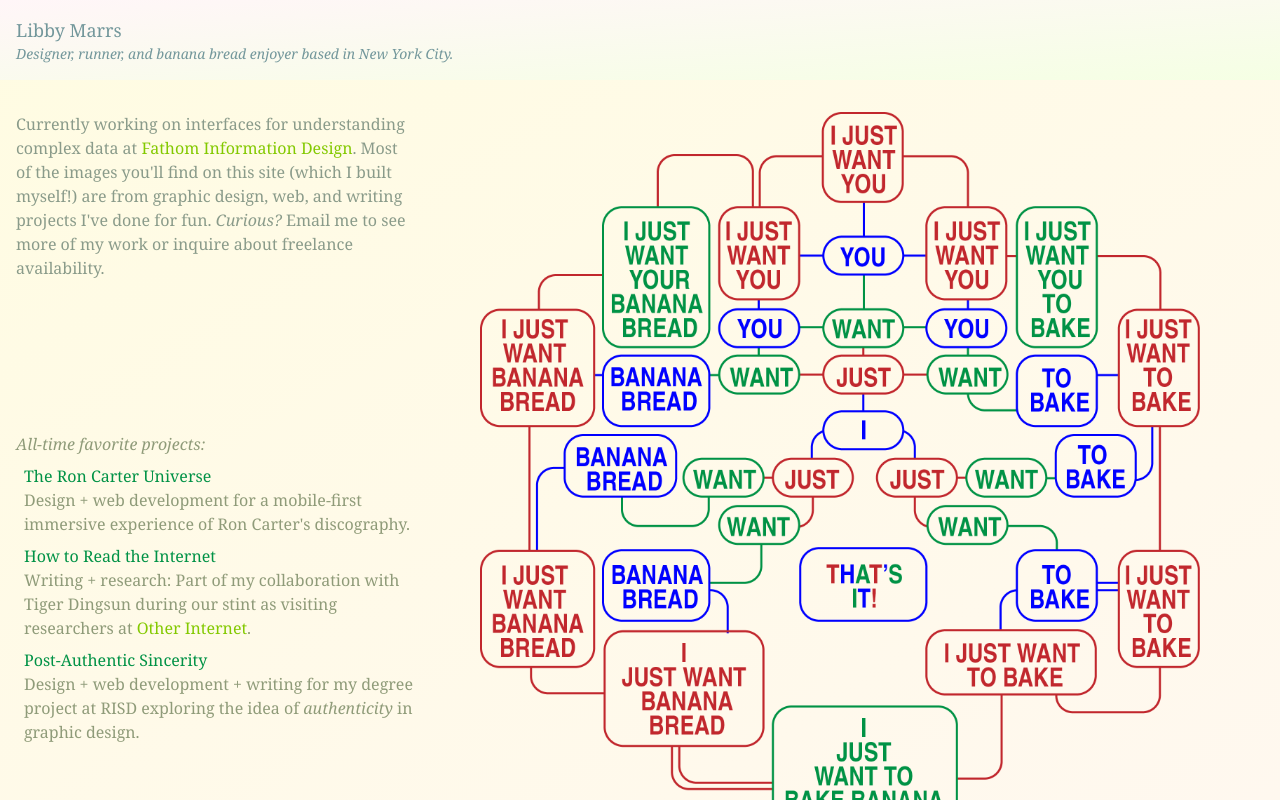
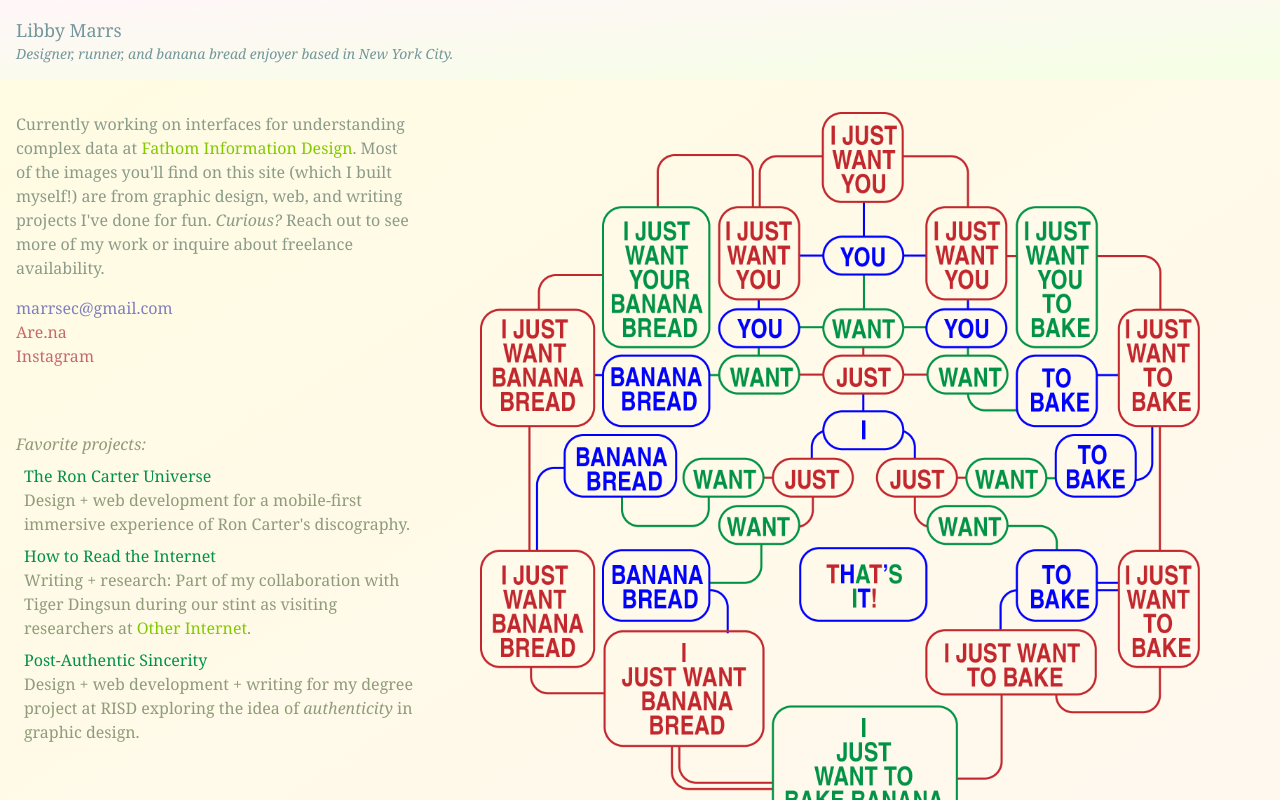
Before and after one commit to emarrs/emarrs.github.io, a SvelteKit app in the folder site-25/: page / in a window 1280 px wide. Built offline with nearby package versions, Linux system fonts and the light colour scheme.

Commit message:
added social links

```diff
--- a/site-25/src/lib/components/Project.svelte
+++ b/site-25/src/lib/components/Project.svelte
@@ -10,7 +10,7 @@
     <div class="hidden md:block w-60 bg-amber-50 grow-0 shrink-0 h-max sticky left-0 font-serif text-amber-600 p-4 ">
         <h1 class="uppercase text-sm leading-4 mb-2 font-light"> {title} </h1>
         <p class="text-sm italic"> { desc } </p>
-         {#if link}<a class="mt-2 text-sm text-amber-500" href={link} target="_blank">Live site</a>{/if}
+         {#if link}<a class="mt-2 text-sm italic text-[#7f7fbc]" href={link} target="_blank">Live site</a>{/if}
     </div>
 
     {/if}
--- a/site-25/src/routes/+page.svelte
+++ b/site-25/src/routes/+page.svelte
@@ -14,9 +14,17 @@
 
             <section class="pt-24 flex flex-col-reverse lg:items-start lg:justify-between lg:flex-row xl:h-full mb-20">
                 <div id="top" class="font-serif max-w-100 flex flex-col gap-10 xl:h-full xl:justify-between pb-10 ">
-                    <p class=" text-[#8a9b8a]">Currently working on interfaces for understanding complex data at <a href="https://www.fathom.info/" class="text-[#83c900]">Fathom Information Design</a>. Most of the images you'll find on this site (which I built myself!) are from graphic design, web, and writing projects I've done for fun. <span class="italic">Curious?</span> Email me to see more of my work or inquire about freelance availability. </p>
+                    <div>
+                        <p class=" text-[#8a9b8a]">Currently working on interfaces for understanding complex data at <a href="https://www.fathom.info/" class="text-[#83c900]">Fathom Information Design</a>. Most of the images you'll find on this site (which I built myself!) are from graphic design, web, and writing projects I've done for fun. <span class="italic">Curious?</span> Reach out to see more of my work or inquire about freelance availability. </p>
+                        <ul class="mt-4">
+                            <p class="text-[#7f7fbc]">marrsec@gmail.com</p>
+                            <p class="text-[#c7696a]"><a href="https://www.instagram.com/woman_designer_8295/" target="_blank">Are.na</a></p>
+                            <p class="text-[#c7696a]"><a href="https://www.instagram.com/woman_designer_8295/" target="_blank">Instagram</a></p>
+
+                        </ul>
+                    </div>
                     <div class="text-[#8f9b79] space-y-2">
-                        <p class="italic font-light">All-time favorite projects:</p>
+                        <p class="italic font-light">Favorite projects:</p>
                         <ul class="space-y-2">
                             <li class="ml-2">
                                 <a class="text-[#009246]" href="#ron-carter-universe">The Ron Carter Universe</a>
```
